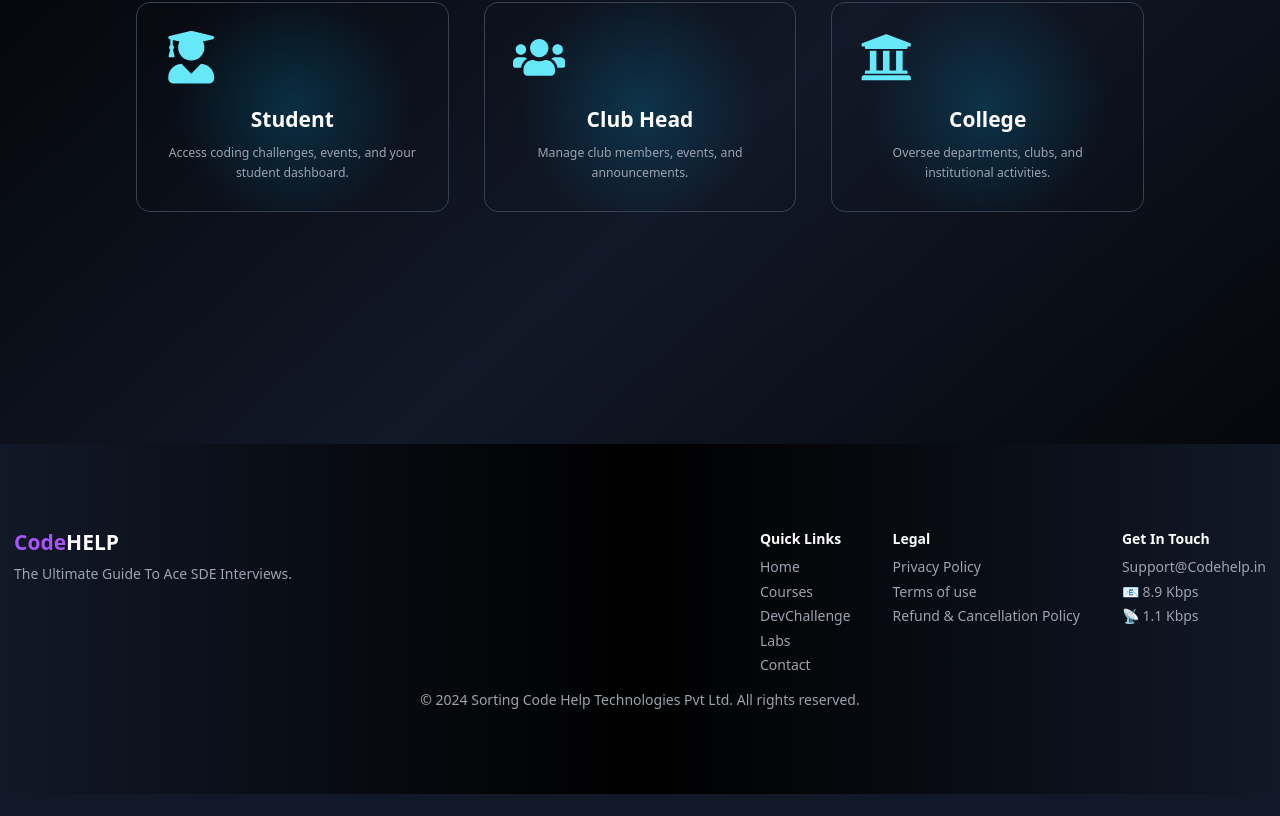
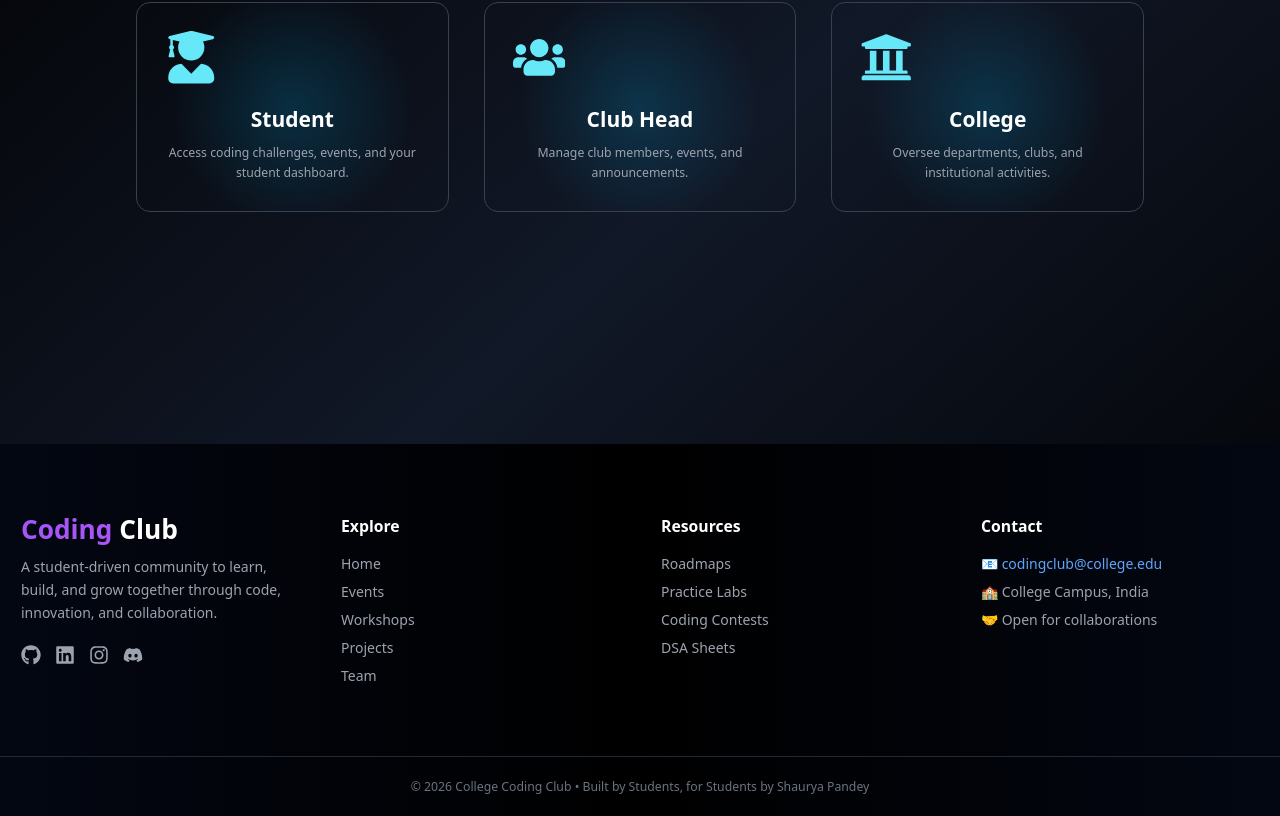
Before and after one commit to Shaurya4136/Coding-club, a React (Create React App) app in the folder coding_plf/frontend/: page /Login in a window 1280 px wide. Shown: the part 356-1172 px from the top of the page. Before the commit the page ends 1150 px from the top, so only its background shows below. Built offline with nearby package versions, Linux system fonts and the light colour scheme; no server answers.

Commit message:
footer and conatct card

```diff
--- a/coding_plf/frontend/src/components/Footer.js
+++ b/coding_plf/frontend/src/components/Footer.js
@@ -1,51 +1,100 @@
-import React from 'react';
+import React from "react";
+import { FaGithub, FaLinkedin, FaInstagram, FaDiscord } from "react-icons/fa";
 
 const Footer = () => {
   return (
-    <footer className="bg-gradient-to-r from-gray-900 via-black to-gray-900 text-white py-24">
-      <div className="container mx-auto px-4 flex flex-col md:flex-row justify-between items-center md:items-start">
-        <div className="text-center md:text-left mb-4 md:mb-0">
-          <h2 className="text-2xl font-bold mb-2">
-            <span className="text-purple-500">Code</span>HELP
+    <footer className="bg-gradient-to-r from-gray-950 via-black to-gray-950 text-white">
+      {/* Main Section */}
+      <div className="container mx-auto px-6 py-20 grid grid-cols-1 sm:grid-cols-2 md:grid-cols-4 gap-12">
+
+        {/* Coding Club Info */}
+        <div>
+          <h2 className="text-3xl font-extrabold mb-3">
+            <span className="text-purple-500">Coding</span> Club
           </h2>
-          <p className="text-gray-400">
-            The Ultimate Guide To Ace SDE Interviews.
+          <p className="text-gray-400 leading-relaxed">
+            A student-driven community to learn, build, and grow together through
+            code, innovation, and collaboration.
           </p>
+
+          {/* Social Links */}
+          <div className="flex gap-4 mt-6">
+            <a href="#" className="text-gray-400 hover:text-purple-500 transition">
+              <FaGithub size={20} />
+            </a>
+            <a href="#" className="text-gray-400 hover:text-purple-500 transition">
+              <FaLinkedin size={20} />
+            </a>
+            <a href="#" className="text-gray-400 hover:text-purple-500 transition">
+              <FaInstagram size={20} />
+            </a>
+            <a href="#" className="text-gray-400 hover:text-purple-500 transition">
+              <FaDiscord size={20} />
+            </a>
+          </div>
         </div>
 
-        <div className="flex flex-col md:flex-row md:space-x-12">
-          <div className="mb-4 md:mb-0 text-center md:text-left">
-            <h3 className="font-semibold mb-2">Quick Links</h3>
-            <ul className="space-y-1">
-              <li><a href="#" className="text-gray-400 hover:underline">Home</a></li>
-              <li><a href="#" className="text-gray-400 hover:underline">Courses</a></li>
-              <li><a href="#" className="text-gray-400 hover:underline">DevChallenge</a></li>
-              <li><a href="#" className="text-gray-400 hover:underline">Labs</a></li>
-              <li><a href="#" className="text-gray-400 hover:underline">Contact</a></li>
-            </ul>
-          </div>
+        {/* Explore */}
+        <div>
+          <h3 className="font-semibold text-lg mb-4">Explore</h3>
+          <ul className="space-y-2">
+            {["Home", "Events", "Workshops", "Projects", "Team"].map((item) => (
+              <li key={item}>
+                <a
+                  href="#"
+                  className="text-gray-400 hover:text-white hover:translate-x-1 transition inline-block"
+                >
+                  {item}
+                </a>
+              </li>
+            ))}
+          </ul>
+        </div>
 
-          <div className="mb-4 md:mb-0 text-center md:text-left">
-            <h3 className="font-semibold mb-2">Legal</h3>
-            <ul className="space-y-1">
-              <li><a href="#" className="text-gray-400 hover:underline">Privacy Policy</a></li>
-              <li><a href="#" className="text-gray-400 hover:underline">Terms of use</a></li>
-              <li><a href="#" className="text-gray-400 hover:underline">Refund & Cancellation Policy</a></li>
-            </ul>
-          </div>
+        {/* Resources */}
+        <div>
+          <h3 className="font-semibold text-lg mb-4">Resources</h3>
+          <ul className="space-y-2">
+            {["Roadmaps", "Practice Labs", "Coding Contests", "DSA Sheets"].map(
+              (item) => (
+                <li key={item}>
+                  <a
+                    href="#"
+                    className="text-gray-400 hover:text-white hover:translate-x-1 transition inline-block"
+                  >
+                    {item}
+                  </a>
+                </li>
+              )
+            )}
+          </ul>
+        </div>
 
-          <div className="text-center md:text-left">
-            <h3 className="font-semibold mb-2">Get In Touch</h3>
-            <ul className="space-y-1">
-              <li><a href="mailto:support@codehelp.in" className="text-gray-400 hover:underline">Support@Codehelp.in</a></li>
-              <li className="text-gray-400">📧 8.9 Kbps</li>
-              <li className="text-gray-400">📡 1.1 Kbps</li>
-            </ul>
-          </div>
+        {/* Contact */}
+        <div>
+          <h3 className="font-semibold text-lg mb-4">Contact</h3>
+          <ul className="space-y-2 text-gray-400">
+            <li>
+              📧{" "}
+              <a
+                href="mailto:codingclub@college.edu"
+                className="hover:text-white transition"
+              >
+                codingclub@college.edu
+              </a>
+            </li>
+            <li>🏫 College Campus, India</li>
+            <li>🤝 Open for collaborations</li>
+          </ul>
         </div>
       </div>
-      <div className="mt-4 text-center">
-        <p className="text-gray-400">&copy; 2024 Sorting Code Help Technologies Pvt Ltd. All rights reserved.</p>
+
+      {/* Divider */}
+      <div className="border-t border-gray-800" />
+
+      {/* Bottom */}
+      <div className="text-center py-6 text-gray-500 text-sm">
+        © {new Date().getFullYear()} College Coding Club • Built by Students, for Students by Shaurya Pandey
       </div>
     </footer>
   );
--- a/coding_plf/frontend/src/pages/HomePage.js
+++ b/coding_plf/frontend/src/pages/HomePage.js
@@ -185,8 +185,8 @@ const events = [
             </p>
 
             <div className="mt-10 flex justify-center space-x-6">
-            <button className="bg-gradient-to-r from-blue-500 to-teal-400 text-white font-semibold px-6 py-3 md:px-8 md:py-4 rounded-full shadow-lg transform hover:scale-110 transition duration-300 ease-in-out">
-                <i className="fas fa-book-open mr-2"></i> View Courses
+            <button to="/FinalPrj\coding_plf\frontend\src\pages\OptpageSignin.js" className="bg-gradient-to-r from-blue-500 to-teal-400 text-white font-semibold px-6 py-3 md:px-8 md:py-4 rounded-full shadow-lg transform hover:scale-110 transition duration-300 ease-in-out">
+                <i className="fas fa-book-open mr-2"></i> Join Us
             </button>
             <button className="bg-gradient-to-r from-red-500 to-pink-400 text-white font-semibold px-6 py-3 md:px-8 md:py-4 rounded-full shadow-lg transform hover:scale-110 transition duration-300 ease-in-out">
                 <i className="fas fa-play-circle mr-2"></i> Watch Video
@@ -272,9 +272,9 @@ const events = [
           {/* Corner Icon — ONLY CONTROL */}
           <div
             className="absolute top-2 right-2 z-20"
-            onMouseEnter={() => setOpenCard(cardIndex)} // desktop
+            onMouseEnter={() => setOpenCard(cardIndex)}
             onClick={(e) => {
-              e.stopPropagation(); // 🔑 prevents instant close
+              e.stopPropagation();
               setOpenCard(isOpen ? null : cardIndex);
             }}
           >
@@ -305,15 +305,27 @@ const events = [
               ${isOpen ? "max-h-[280px]" : "max-h-[120px]"}`}
           >
             <h3 className="text-lg font-semibold mb-2">
-              Feature {cardIndex}
+              {cardIndex === 1 && "Coding Contests & Challenges"}
+              {cardIndex === 2 && "Hands-on Workshops"}
+              {cardIndex === 3 && "Project-Based Learning"}
+              {cardIndex === 4 && "Peer Learning & Mentorship"}
             </h3>
 
             <p
               className={`whitespace-normal break-words transition-all duration-300
                 ${isOpen ? "" : "line-clamp-2"}`}
             >
-              Lorem ipsum dolor sit amet, consectetur adipiscing elit.
-              Sed do eiusmod tempor incididunt ut labore et dolore magna aliqua.
+              {cardIndex === 1 &&
+                "Participate in regular coding contests and challenges to improve problem-solving skills, logical thinking, and competitive programming experience."}
+
+              {cardIndex === 2 &&
+                "Attend practical workshops on Web Development, DSA, AI/ML, Cloud, and emerging technologies conducted by seniors and mentors."}
+
+              {cardIndex === 3 &&
+                "Work on real-world projects in teams, contribute to open-source initiatives, and build a strong portfolio for internships and placements."}
+
+              {cardIndex === 4 &&
+                "Learn together with peers, receive mentorship from seniors, and grow consistently through collaboration and knowledge sharing."}
             </p>
           </div>
         </div>
@@ -321,6 +333,7 @@ const events = [
     })}
   </div>
 </section>
+
 
 
 
@@ -430,8 +443,8 @@ const events = [
             <div className="flex flex-col md:flex-row">
               <div className="w-full md:w-1/2 pr-4 mb-4 md:mb-0">
                 <h3 className="text-xl font-semibold mb-4">Contact Details</h3>
-                <p className="mb-2">Address: 1234 Street Name, City, Country</p>
-                <p className="mb-2">Phone: +123 456 7890</p>
+                <p className="mb-2">Address: Coding Club Office, Academic Block-B, Allenhouse Institute of Technology, Kanpur, Uttar Pradesh – 208002</p>
+                <p className="mb-2">Phone: +91 98765 43210</p>
                 <p className="mb-2">Email: contact@example.com</p>
               </div>
               <div className="w-full md:w-1/2">
```
